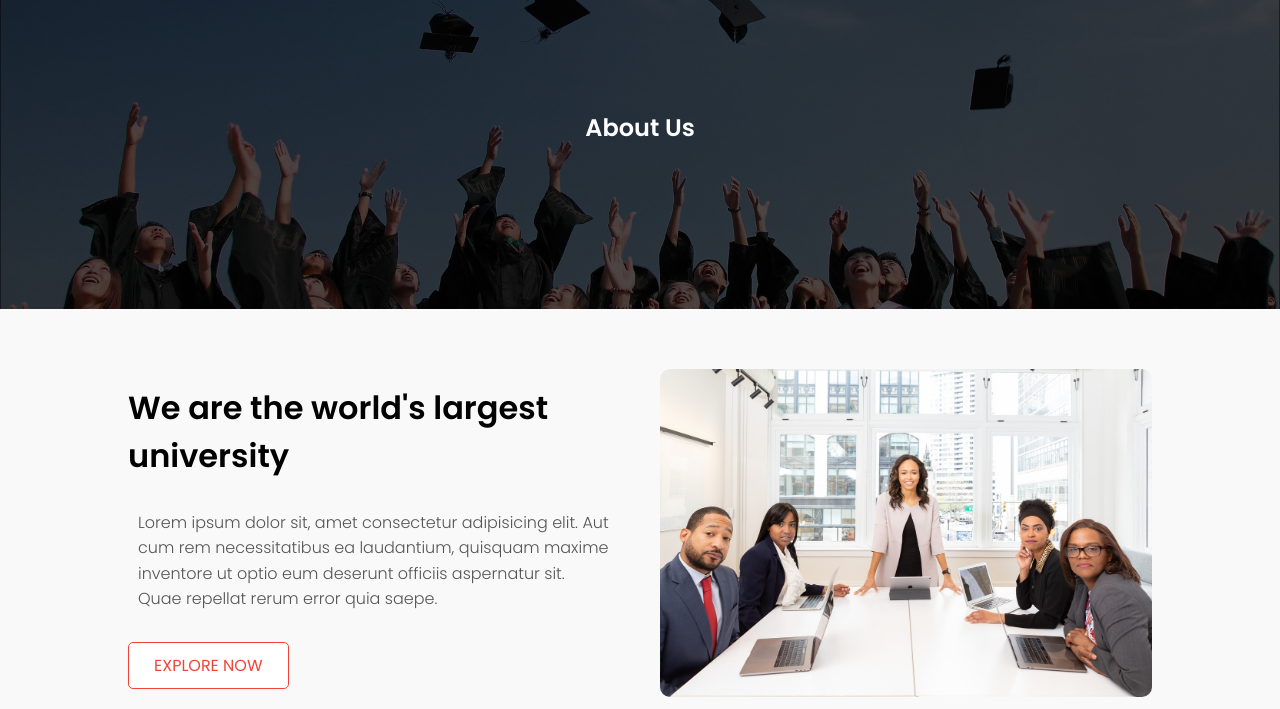
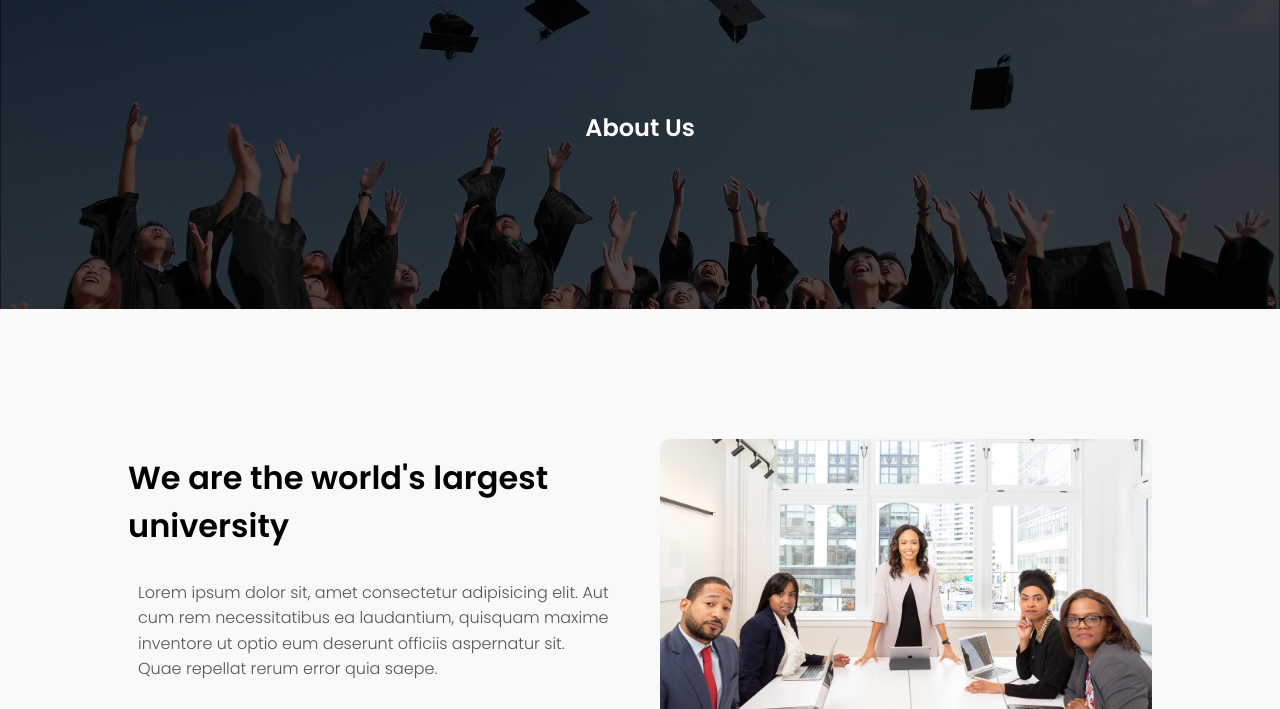
Before and after one commit to hazaifa-shehzad/html-css-JS-Webproject-1, a plain HTML site: page about.html.html in a window 1280 px wide. Shown: the part 91-800 px from the top of the page. Drawn offline with Linux system fonts and the light colour scheme.

Commit message:
css updatedd

```diff
--- a/style.css
+++ b/style.css
@@ -476,7 +476,7 @@ h3{
 .about-us {
   width: 80%;
   margin: auto;
-  padding: 10px 0;
+  padding: 80px 0;
 }
 
 .row {
```
